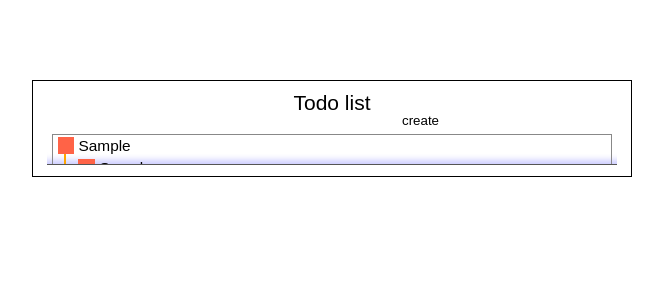
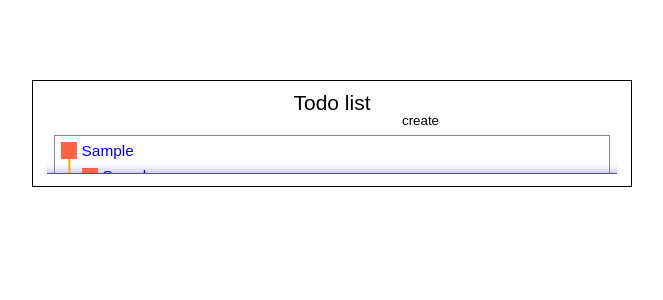
Before and after one commit to Urfeen/todo-lilst, a React (Create React App) app: page / in a window 1280 px wide. Both pictures are taken after typing "Sample" into the empty fields and a click on the button "create". Shown: the top 300 px of the page, without its empty margins (308-971 px from the left). Built offline with nearby package versions, Linux system fonts and the light colour scheme.

Commit message:
refactor: li, checkbox styles refactor

```diff
--- a/src/components/InputCheckbox/InputCheckbox.scss
+++ b/src/components/InputCheckbox/InputCheckbox.scss
@@ -1,10 +1,17 @@
 .check {
   padding: 0px 0px 1.2rem 1.2rem;
+  max-width: 1.2rem;
+  position: relative;
+
   &__input {
     position: absolute;
+    top: 0;
+    left: 0;
     -webkit-appearance: none;
     -moz-appearance: none;
     appearance: none;
+    z-index: 1;
+    padding: 0px 0px 1.2rem 1.2rem;
   }
   &__box {
     position: absolute;
--- a/src/components/TasksList/ListItem.jsx
+++ b/src/components/TasksList/ListItem.jsx
@@ -4,7 +4,7 @@ import moment from 'moment';
 import DeleteButton from '../DeleteButton/DeleteButton.jsx';
 import InputCheckbox from '../InputCheckbox/InputCheckbox.jsx';
 
-const ListItem = ({ id, done, taskText, changeTaskStatusHandler, deleteTaskHandler, creationDate }) => {
+const ListItem = ({ id, done, taskText, changeTaskStatusHandler, deleteTaskHandler, creationDate, index }) => {
   const [isExpanded, setIsExpanded] = useState(false);
 
   const moreClasses = classNames(
@@ -36,6 +36,7 @@ const ListItem = ({ id, done, taskText, changeTaskStatusHandler, deleteTaskHandl
   }
 
   return (
+    <a href="#">
       <li
         className='tasks-list__item list-item'
         onMouseEnter={onMouseEnterHandler}
@@ -55,7 +56,7 @@ const ListItem = ({ id, done, taskText, changeTaskStatusHandler, deleteTaskHandl
                 />
 
                 <svg width="100%" height={30}>
-                <line x1="0.5rem" y1="0" x2="0.5rem" y2="100" stroke="orange" fill="transparent" strokeWidth="2" />
+                  <line x1="0.6rem" y1="0" x2="0.6rem" y2="100" stroke="orange" fill="transparent" strokeWidth="2" />
                 </svg>
               </div>
               <div className="list-item__task-content">
@@ -85,6 +86,7 @@ const ListItem = ({ id, done, taskText, changeTaskStatusHandler, deleteTaskHandl
                     </div>
                   </li>
                 </ul>
+
               </div>
             </div>
           </div>
@@ -96,6 +98,7 @@ const ListItem = ({ id, done, taskText, changeTaskStatusHandler, deleteTaskHandl
         </div>
 
       </li >
+    </a>
   );
 }
 
--- a/src/components/TasksList/TasksList.jsx
+++ b/src/components/TasksList/TasksList.jsx
@@ -60,11 +60,12 @@ const TasksList = () => {
         <span>no one task</span>
       ) : (
         <ul className="tasks-list">
-          {tasks.map(task => (
+          {tasks.map((task, index) => (
             <ListItem
               key={task.id}
               id={task.id}
               done={task.done}
+              index={index}
               creationDate={task.creationDate}
               taskText={task.taskText}
               changeTaskStatusHandler={changeTaskStatusHandler}
--- a/src/components/TasksList/TasksList.scss
+++ b/src/components/TasksList/TasksList.scss
@@ -6,8 +6,8 @@
 
     max-width: 100%;
     border-bottom: 1px solid #555;
-    padding: 0.38rem;
-    height: 2.6rem;
+    padding: 0.5rem;
+    height: 3.3rem;
     overflow: hidden;
 
     display: flex;
@@ -25,10 +25,14 @@
       width: 100%;
       height: auto;
       border: 1px solid #888;
-      padding: 0.2rem 0.3rem;
+      padding: 0.4rem;
+      & > .list-item__task {
+        margin: 0px 0px 0px 0px;
+      }
     }
     &__task {
       display: flex;
+      margin: 0.5rem 0px 0px 0px;
       &_done {
         text-decoration: line-through;
       }
@@ -46,20 +50,10 @@
       }
     }
     &__checkbox {
-      margin: 0px 0.3rem 0px 0px;
+      margin: 0.05rem 0.3rem 0px 0px;
       max-width: 1.2rem;
-      input {
-        margin: 0.2rem 0px 0px 0px;
-      }
     }
     &__subtasks {
-      margin: 0.2rem 0px 0px 0px;
-      li {
-        margin: 0px 0px 0.2rem 0px;
-        &:last-child {
-          margin: 0px 0px 0px 0px;
-        }
-      }
     }
 
     &__more {
```
Lines whose indentation alone changed are shown as unchanged.
